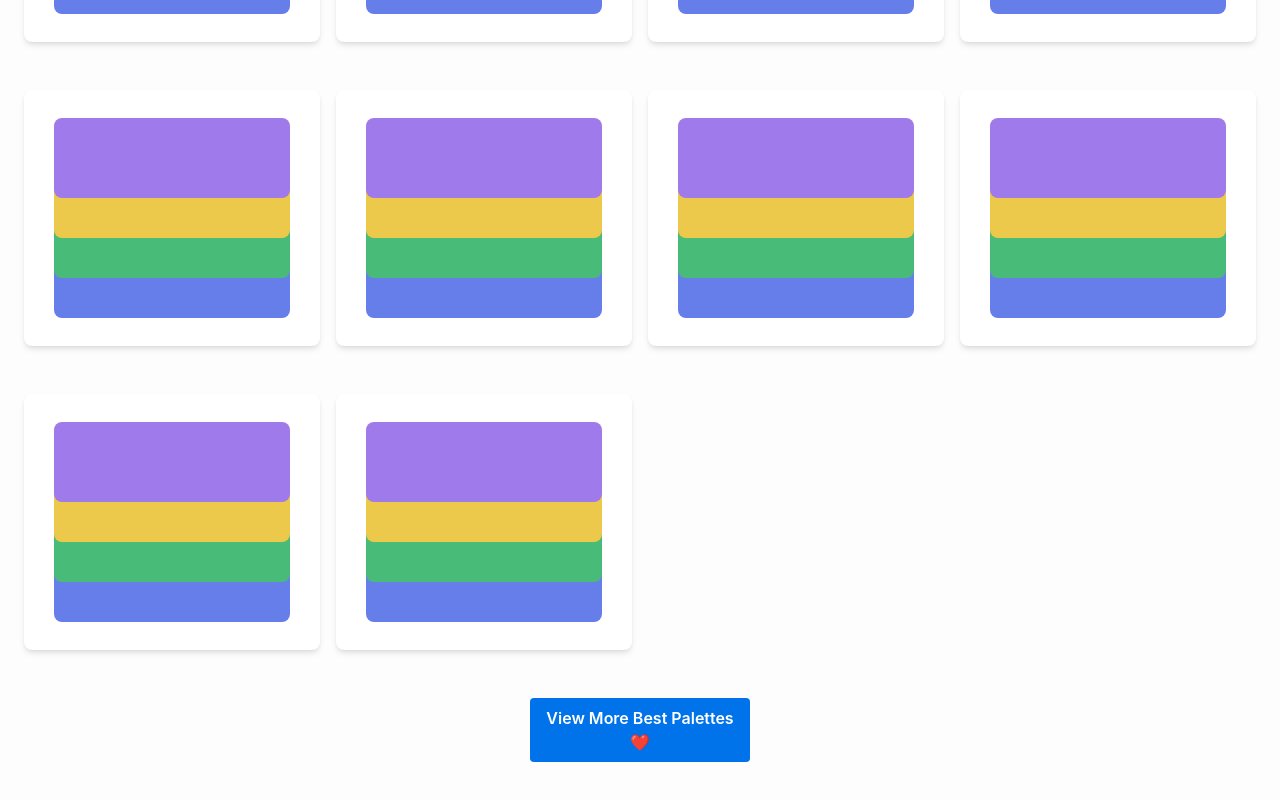
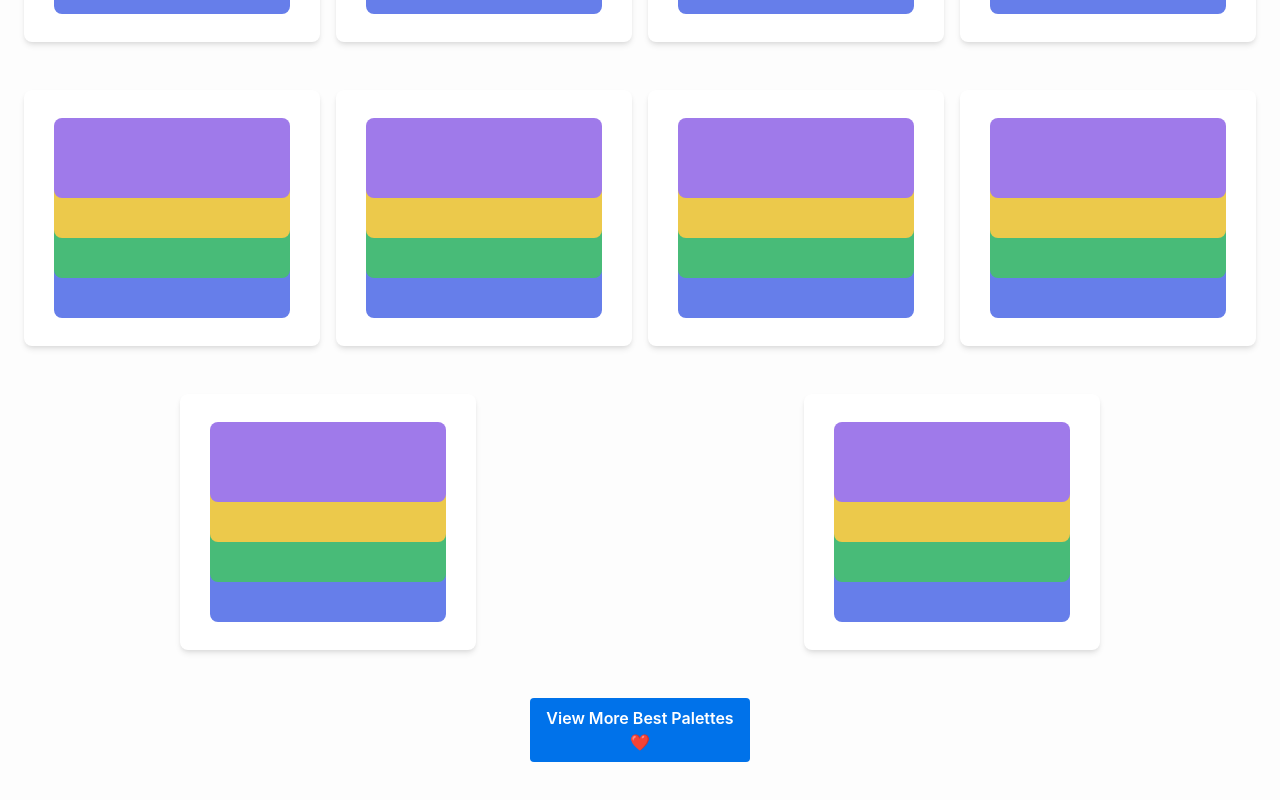
Before and after one commit to kaisheng1/colorsinspo-clone, a React (Create React App) app: page / in a window 1280 px wide. Shown: the part 512-1312 px from the top of the page. Built offline with nearby package versions, Linux system fonts and the light colour scheme; the HTML template or start-up script is replaced by a standard one.

Commit message:
color palettes adjustment

```diff
--- a/src/App.js
+++ b/src/App.js
@@ -14,7 +14,7 @@ function App() {
 				</p>
 				<div className="sm:flex sm:flex-wrap">
 					{Array.from({ length: 10 }, () => (
-						<div className="max-w-xs sm:w-1/2 sm:px-2 md:w-1/3 lg:w-1/4">
+						<div className="max-w-xs mx-auto sm:w-1/2 sm:px-2 md:w-1/3 lg:w-1/4">
 							<Card />
 						</div>
 					))}
```
